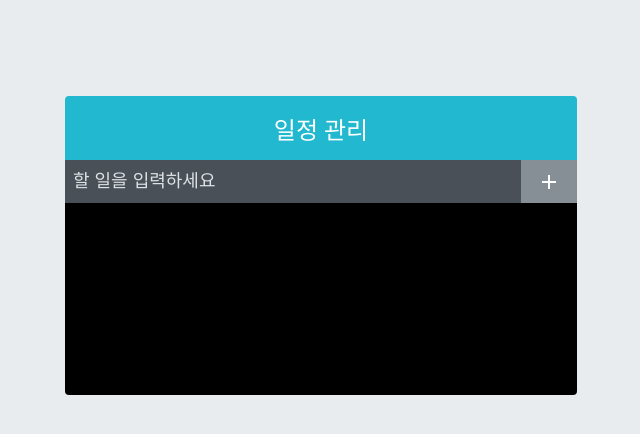
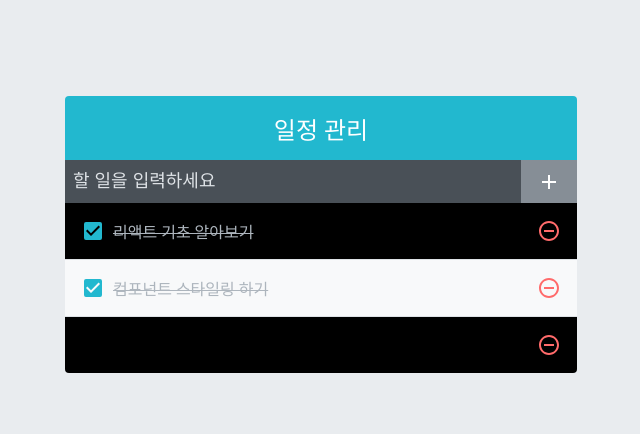
Before and after one commit to parkyeomyeong/react-prac, a React (Vite) app: page / in a window 1280 px wide. Shown: the top 434 px of the page, without its empty margins (319-959 px from the left). Built offline with nearby package versions, Linux system fonts and the light colour scheme.

Commit message:
$feat() : TodoList 추가, 삭제, 선택 기능 추가

```diff
--- a/package.json
+++ b/package.json
@@ -10,6 +10,7 @@
     "preview": "vite preview"
   },
   "dependencies": {
+    "classnames": "^2.5.1",
     "prop-types": "^15.8.1",
     "react": "^18.3.1",
     "react-dom": "^18.3.1",
--- a/project1/App.jsx
+++ b/project1/App.jsx
@@ -1,12 +1,64 @@
-import React from "react";
+import { React, useCallback, useRef, useState } from "react";
 import TodoTemplate from "./components/TodoTemplate";
 import TodoInsert from "./components/TodoInsert";
 import TodoList from "./components/TodoList";
 const App = () => {
+  const [todos, setTodos] = useState([
+    {
+      id: 1,
+      text: "리액트 기초 알아보기",
+      checked: true,
+    },
+    {
+      id: 2,
+      text: "컴포넌트 스타일링 하기",
+      checked: true,
+    },
+    {
+      id: 3,
+      text: "일정관리 앱 만들기",
+      checked: false,
+    },
+  ]);
+
+  const nextId = useRef(4);
+  const onInsert = useCallback(
+    (text) => {
+      const nextTodos = todos.concat({
+        id: nextId.current,
+        text, //따로 처리 안해도 값만 넣어도 이렇게 받아주네?
+        checked: false,
+      });
+
+      setTodos(nextTodos);
+      nextId.current += 1;
+    },
+    [todos]
+  );
+
+  const onRemove = useCallback(
+    (removeId) => {
+      const nextTodos = todos.filter((item) => item.id != removeId);
+      setTodos(nextTodos);
+    },
+    [todos]
+  );
+
+  const onToggle = useCallback(
+    (id) => {
+      console.log(id);
+      setTodos(
+        todos.map((todo) =>
+          todo.id === id ? { ...todo, checked: !todo.checked } : todo
+        )
+      );
+    },
+    [todos]
+  );
   return (
     <TodoTemplate>
-      <TodoInsert />
-      <TodoList />
+      <TodoInsert onInsert={onInsert} />
+      <TodoList todos={todos} onRemove={onRemove} onToggle={onToggle} />
     </TodoTemplate>
   );
 };
--- a/project1/components/TodoInsert.tsx
+++ b/project1/components/TodoInsert.tsx
@@ -1,11 +1,31 @@
-import React from "react";
+import React, { useCallback, useState } from "react";
 import { MdAdd } from "react-icons/md";
 import "./TodoInsert.scss";
 
-const TodoInsert = () => {
+const TodoInsert = ({ onInsert }) => {
+  const [value, setValue] = useState("");
+  const onChange = useCallback((e) => {
+    setValue(e.target.value);
+  }, []); // 처음 생성될때만 onChange 생성
+
+  // click으로 해도되는데 submit는 Enter눌러도 submit되기 때문에 이렇게 했음
+  const onSubmit = useCallback(
+    (e) => {
+      //form은 submit 되면 브라우저 새로고침 함
+      e.preventDefault();
+
+      onInsert(value);
+      setValue("");
+    },
+    [onInsert, value]
+  );
   return (
-    <form className="TodoInsert">
-      <input placeholder="할 일을 입력하세요" />
+    <form className="TodoInsert" onSubmit={onSubmit}>
+      <input
+        placeholder="할 일을 입력하세요"
+        value={value}
+        onChange={onChange}
+      />
       <button type="submit">
         <MdAdd />
       </button>
--- /dev/null
+++ b/project1/components/TodoList.scss
@@ -0,0 +1,5 @@
+.TodoList{
+    min-height: 320px;
+    max-height: 513;
+    overflow-y: auto;
+}
--- a/project1/components/TodoList.tsx
+++ b/project1/components/TodoList.tsx
@@ -1,12 +1,18 @@
 import React from "react";
 import TodoListItem from "./TodoListItem";
+import "./TodoList.scss";
 
-const TodoList = () => {
+const TodoList = ({ todos, onRemove, onToggle }) => {
   return (
     <div>
-      <TodoListItem />
-      <TodoListItem />
-      <TodoListItem />
+      {todos.map((todo) => (
+        <TodoListItem
+          key={todo.id}
+          todo={todo}
+          onRemove={onRemove}
+          onToggle={onToggle}
+        />
+      ))}
     </div>
   );
 };
--- /dev/null
+++ b/project1/components/TodoListItem.scss
@@ -0,0 +1,45 @@
+.TodoListItem{
+    padding:1rem;
+    display: flex;
+    align-items: center;
+    &:nth-child(even){
+        background: #f8f9fa;
+    }
+    .checkbox{
+        cursor:pointer;
+        flex:1;
+        display: flex;
+        align-items: center;
+        svg{
+            font-size: 1.5rem;
+        }
+        .text{
+            margin-left: 0.5rem;
+            flex:1;
+        }
+        &.checked{
+            svg{
+                color: #22b8cf;
+            }
+            .text{
+                color:#adb5bd;
+                text-decoration: line-through;
+            }
+        }
+    }
+    .remove{
+        display:flex;
+        align-items: center;
+        font-size: 1.5rem;
+        color: #ff6b6b;
+        cursor: pointer;
+        &:hover{
+            color:#dd8787;
+        }
+    }
+
+    // 엘리먼트 사이사이 테두리를 넣음
+    & + & {
+        border-top: 1px solid #dee2e6;
+    }
+}
--- a/project1/components/TodoListItem.tsx
+++ b/project1/components/TodoListItem.tsx
@@ -1,18 +1,25 @@
-import React from "react";
+import React, { useCallback } from "react";
 import {
   MdCheckBoxOutlineBlank,
-  MdcCheckBox,
+  MdCheckBox,
   MdRemoveCircleOutline,
 } from "react-icons/md";
+import cn from "classnames";
+import "./TodoListItem.scss";
 
-const TodoListItem = () => {
+const TodoListItem = ({ todo, onRemove, onToggle }) => {
+  const { id, text, checked } = todo;
+
+  const onClick = useCallback(() => {
+    onRemove(todo.id);
+  }, [todo, onRemove]);
   return (
-    <div>
-      <div>
-        <MdCheckBoxOutlineBlank />
-        <div>할 일</div>
+    <div className="TodoListItem">
+      <div className={cn("checkbox", { checked })} onClick={() => onToggle(id)}>
+        {checked ? <MdCheckBox /> : <MdCheckBoxOutlineBlank />}
+        <div className="text">{text}</div>
       </div>
-      <div className="remove">
+      <div className="remove" onClick={onClick}>
         <MdRemoveCircleOutline />
       </div>
     </div>
```
Also changed, not shown: 1 other file (tests, documents, lock files or other folders).
